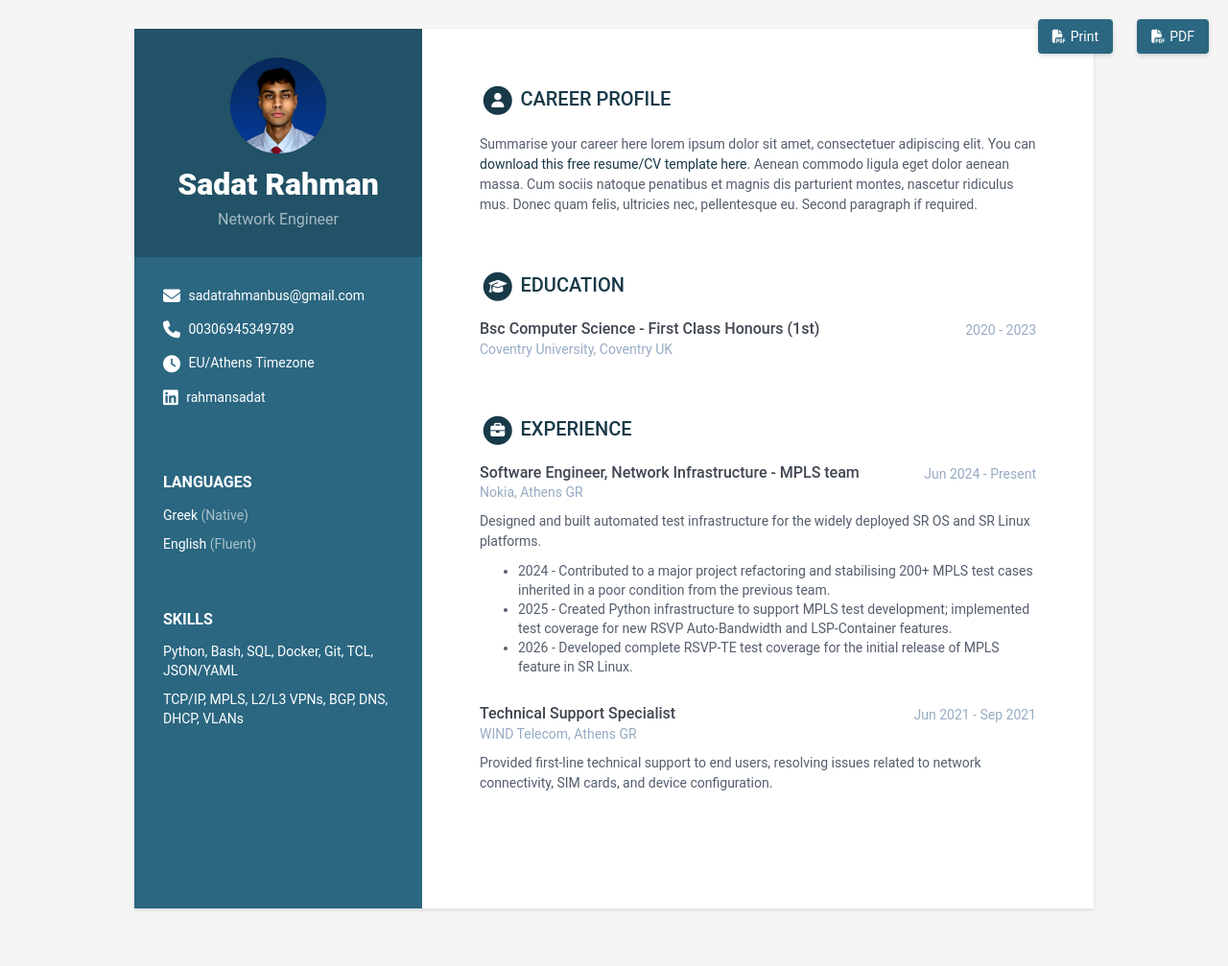
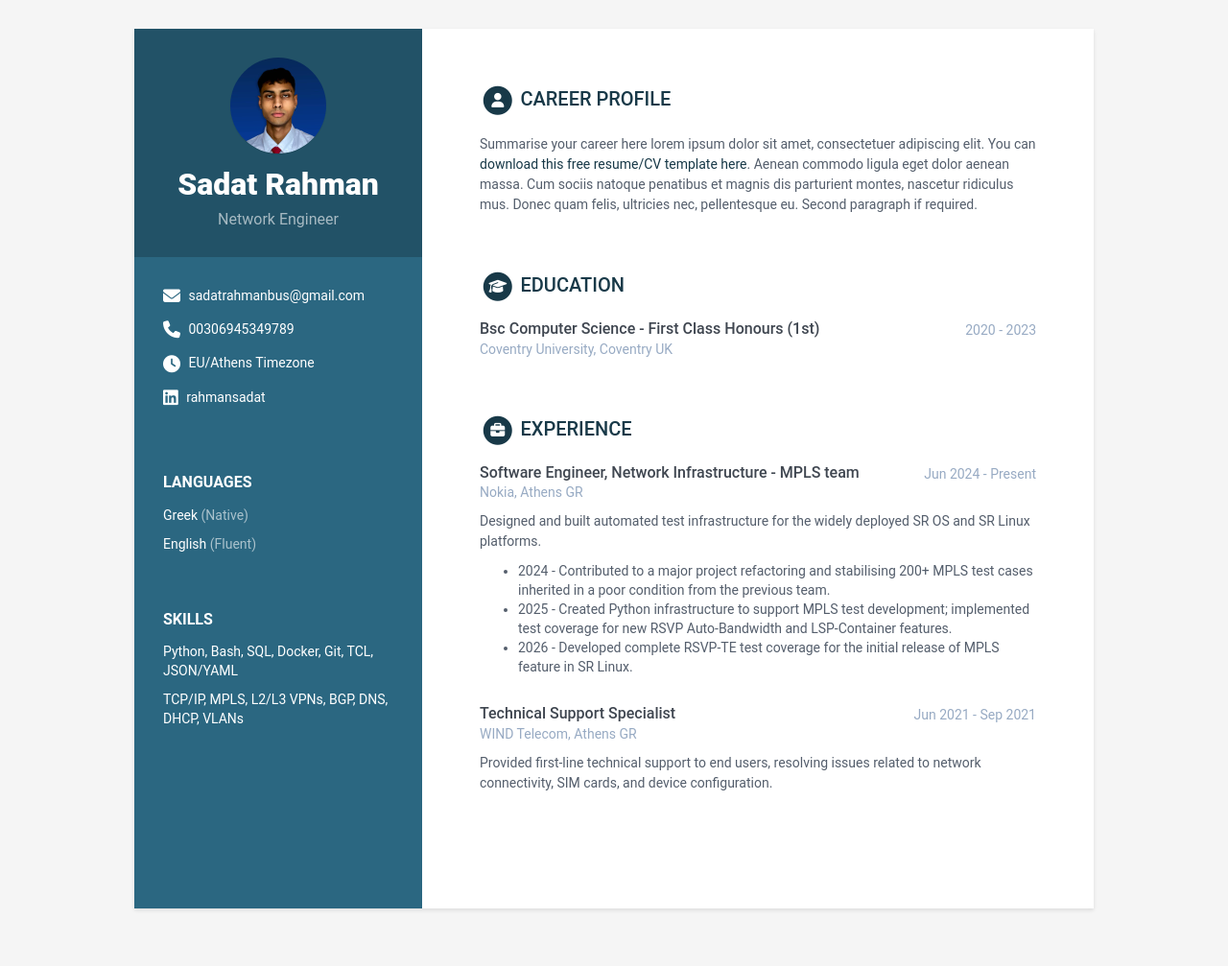
Before and after one commit to rahmansadat/rahmansadat.github.io, a Jekyll site: the page built from index.html, in a window 1280 px wide. Shown: the whole page at 96% size. Built offline with Jekyll 4.4.1, drawn with Linux system fonts in a browser that asks for light colours; nearby versions of some CDN libraries; library files that are not in the unit come from our copies.

Commit message:
removed print + pdf buttons

```diff
--- a/_layouts/default.html
+++ b/_layouts/default.html
@@ -9,13 +9,13 @@
 {% include head.html %}
 
 <body>
-  <button onclick="print()" class="print-button d-print-none">
+  <!-- <button onclick="print()" class="print-button d-print-none">
     <i class="fas fa-file-pdf"></i>Print
   </button>
 
   <button onclick="generatePDF()" class="pdf-button d-print-none" id="pdfButton">
     <i class="fas fa-file-pdf"></i>PDF
-  </button>
+  </button> -->
 
   <div class="wrapper">
     {% include sidebar.html %}
```
